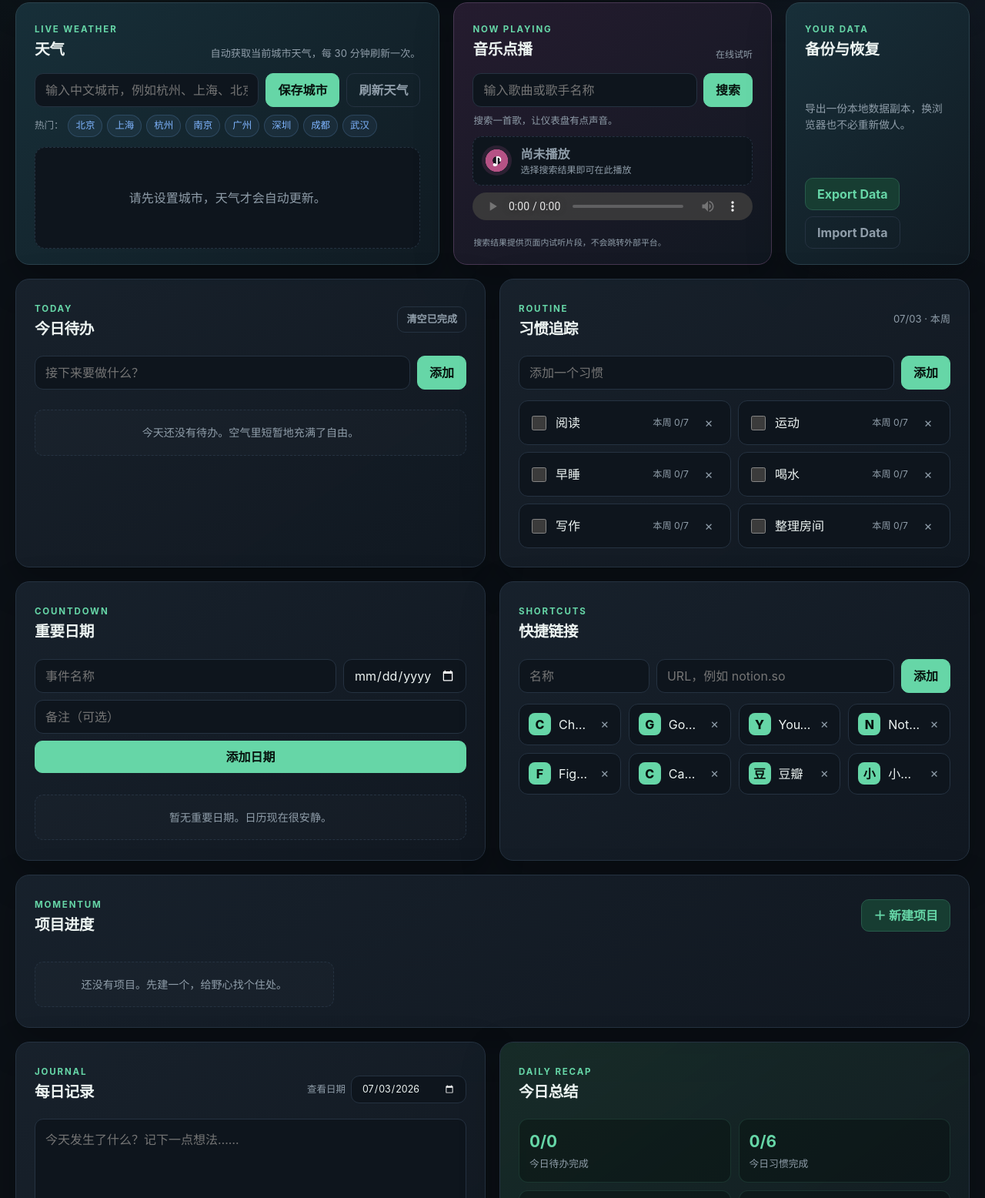
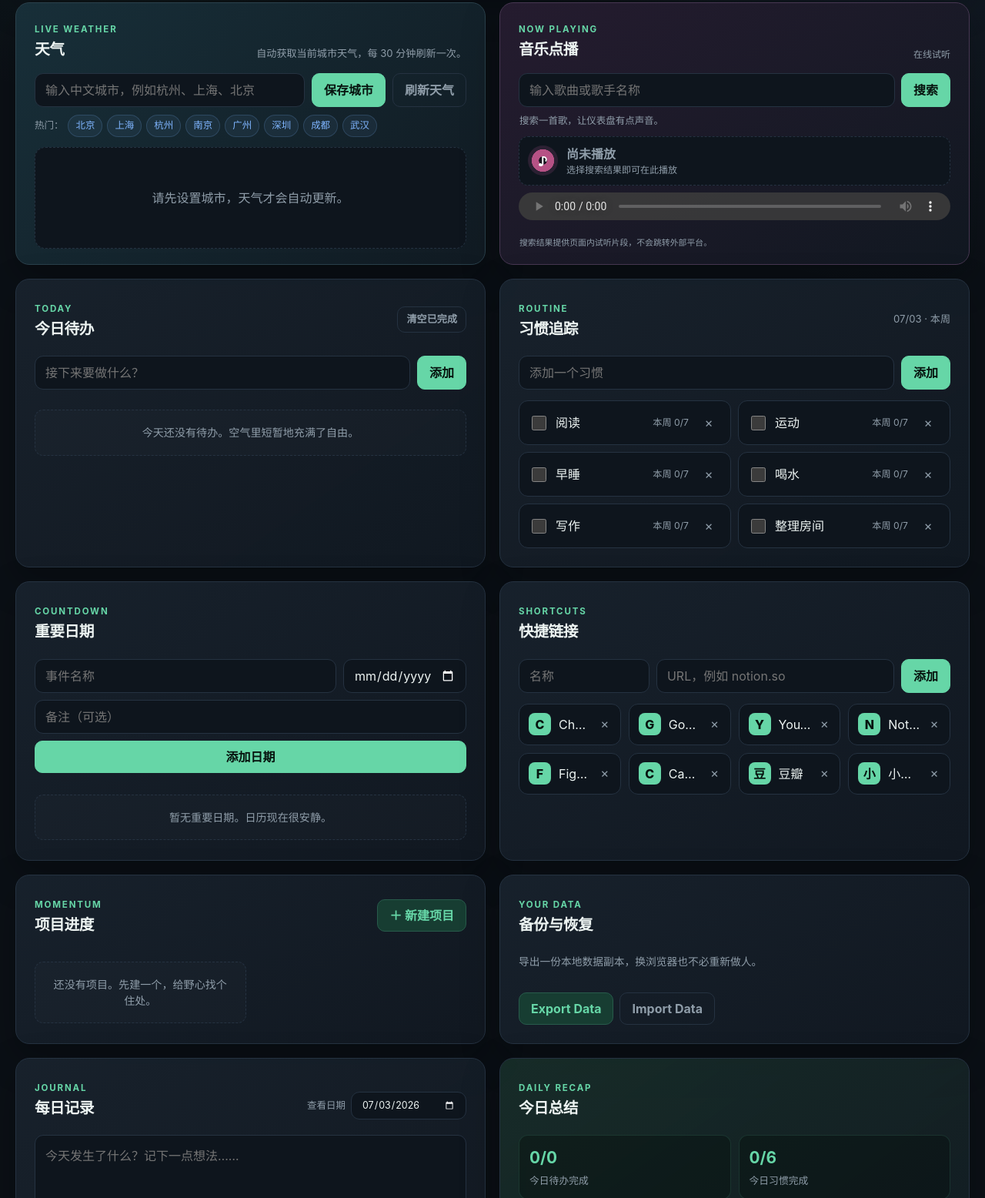
Before and after one commit to 17376581022-netizen/personal-dashboard, a plain HTML site: page index.html in a window 1280 px wide. Shown: the part 340-1896 px from the top of the page at 77% size. Drawn offline with Linux system fonts and the light colour scheme.

Commit message:
调整天气音乐及项目备份卡片对齐

```diff
--- a/index.html
+++ b/index.html
@@ -62,7 +62,7 @@
       <p id="syncError" class="sync-error hidden" role="alert"></p>
     </section>
 
-    <section class="top-strip" aria-label="天气与数据工具">
+    <section class="top-strip" aria-label="天气与音乐">
       <section class="weather-section" aria-labelledby="weatherTitle">
         <div class="weather-section-header">
           <div><span class="section-kicker">LIVE WEATHER</span><h2 id="weatherTitle">天气</h2></div>
@@ -111,15 +111,6 @@
         <p class="music-notice">搜索结果提供页面内试听片段，不会跳转外部平台。</p>
       </section>
 
-      <aside class="backup-card" aria-labelledby="backupTitle">
-        <div><span class="section-kicker">YOUR DATA</span><h2 id="backupTitle">备份与恢复</h2></div>
-        <p>导出一份本地数据副本，换浏览器也不必重新做人。</p>
-        <div class="backup-actions">
-          <button id="exportData" class="button secondary" type="button">Export Data</button>
-          <button id="importData" class="button ghost" type="button">Import Data</button>
-          <input id="importFile" class="sr-only" type="file" accept="application/json,.json">
-        </div>
-      </aside>
     </section>
 
     <main class="dashboard-grid">
@@ -174,7 +165,7 @@
         <div id="linkList" class="link-grid"></div>
       </section>
 
-      <section class="card card-full" aria-labelledby="projectTitle">
+      <section class="card project-section" aria-labelledby="projectTitle">
         <div class="card-heading">
           <div><span class="section-kicker">MOMENTUM</span><h2 id="projectTitle">项目进度</h2></div>
           <button id="toggleProjectForm" class="button secondary" type="button">＋ 新建项目</button>
@@ -192,6 +183,16 @@
         </form>
         <div id="projectList" class="project-grid"></div>
       </section>
+
+      <aside class="card backup-card project-backup" aria-labelledby="backupTitle">
+        <div><span class="section-kicker">YOUR DATA</span><h2 id="backupTitle">备份与恢复</h2></div>
+        <p>导出一份本地数据副本，换浏览器也不必重新做人。</p>
+        <div class="backup-actions">
+          <button id="exportData" class="button secondary" type="button">Export Data</button>
+          <button id="importData" class="button ghost" type="button">Import Data</button>
+          <input id="importFile" class="sr-only" type="file" accept="application/json,.json">
+        </div>
+      </aside>
 
       <section class="card card-wide" aria-labelledby="noteTitle">
         <div class="card-heading note-heading">
--- a/style.css
+++ b/style.css
@@ -84,7 +84,7 @@ h2 { margin: 2px 0 0; font-size: 1.23rem; letter-spacing: -.02em; }
 .sync-hint { color: var(--warning); background: rgba(242,201,109,.07); border: 1px solid rgba(242,201,109,.2); }
 .sync-error { color: #ffb4b4; background: rgba(255,133,133,.08); border: 1px solid rgba(255,133,133,.25); }
 
-.top-strip { display: grid; grid-template-columns: minmax(0, 1.2fr) minmax(340px, .9fr) minmax(220px, .52fr); align-items: stretch; gap: 18px; margin-bottom: 18px; }
+.top-strip { display: grid; grid-template-columns: repeat(2, minmax(0, 1fr)); align-items: stretch; gap: 18px; margin-bottom: 18px; }
 .weather-section, .music-section, .backup-card {
   min-width: 0;
   padding: 20px 24px;
@@ -119,6 +119,7 @@ h2 { margin: 2px 0 0; font-size: 1.23rem; letter-spacing: -.02em; }
 .backup-card { display: flex; flex-direction: column; justify-content: space-between; }
 .backup-card p { margin: 9px 0 16px; color: var(--muted); font-size: .86rem; }
 .backup-actions { display: flex; flex-wrap: wrap; gap: 8px; }
+.project-backup { min-height: 100%; background: linear-gradient(145deg, rgba(24, 48, 58, .92), rgba(17, 27, 35, .96)); }
 .music-section { background: linear-gradient(145deg, rgba(38, 28, 48, .96), rgba(17, 24, 33, .96)); border-color: #473752; }
 .music-section-header { display: flex; align-items: flex-end; justify-content: space-between; gap: 12px; margin-bottom: 15px; }
 .music-source { color: var(--muted); font-size: .75rem; white-space: nowrap; }
@@ -230,12 +231,13 @@ input[type="range"] { height: auto; padding: 0; accent-color: var(--accent); bor
 .link-item .icon-button { position: absolute; top: 11px; right: 5px; }
 
 .project-form { display: grid; grid-template-columns: repeat(4, 1fr); gap: 12px; margin: -4px 0 20px; padding: 18px; background: rgba(7, 12, 17, .35); border: 1px solid var(--border); border-radius: 14px; }
+.project-section .project-form { grid-template-columns: repeat(2, minmax(0, 1fr)); }
 .field-label { color: var(--muted); font-size: .78rem; }
 .field-label input { margin-top: 4px; }
 .project-form textarea { grid-column: 1 / -1; }
 .form-actions { grid-column: 1 / -1; display: flex; justify-content: flex-end; gap: 8px; }
 .is-hidden { display: none !important; }
-.project-grid { display: grid; grid-template-columns: repeat(3, minmax(0, 1fr)); gap: 12px; }
+.project-grid { display: grid; grid-template-columns: repeat(2, minmax(0, 1fr)); gap: 12px; }
 .project-item { padding: 17px; background: #0e151d; border: 1px solid var(--border); border-radius: 14px; }
 .project-item.urgent { border-color: #806b38; box-shadow: inset 3px 0 var(--warning); }
 .project-top { display: flex; align-items: flex-start; justify-content: space-between; gap: 12px; }
@@ -285,12 +287,6 @@ input[type="range"] { height: auto; padding: 0; accent-color: var(--accent); bor
   .card-wide { grid-column: span 1; }
 }
 
-@media (max-width: 1180px) and (min-width: 901px) {
-  .top-strip { grid-template-columns: minmax(0, 1fr) minmax(340px, .85fr); }
-  .backup-card { grid-column: 1 / -1; flex-direction: row; align-items: center; gap: 18px; }
-  .backup-card p { margin: 0; }
-}
-
 @media (max-width: 900px) {
   .sync-panel { grid-template-columns: 1fr; }
   .top-strip { grid-template-columns: 1fr; }
@@ -318,6 +314,7 @@ input[type="range"] { height: auto; padding: 0; accent-color: var(--accent); bor
   .card, .card-full, .card-wide { grid-column: 1; padding: 18px; }
   .card-heading { align-items: flex-start; }
   .inline-form.link-form, .stack-form, .project-form { grid-template-columns: 1fr; }
+  .project-section .project-form { grid-template-columns: 1fr; }
   .stack-form input:last-of-type, .stack-form .button, .project-form textarea, .form-actions { grid-column: 1; }
   .habit-list, .summary-stats, .project-grid, .monthly-overview, .monthly-habits { grid-template-columns: 1fr; }
   .weather-section-header { align-items: flex-start; flex-direction: column; gap: 5px; }
```
